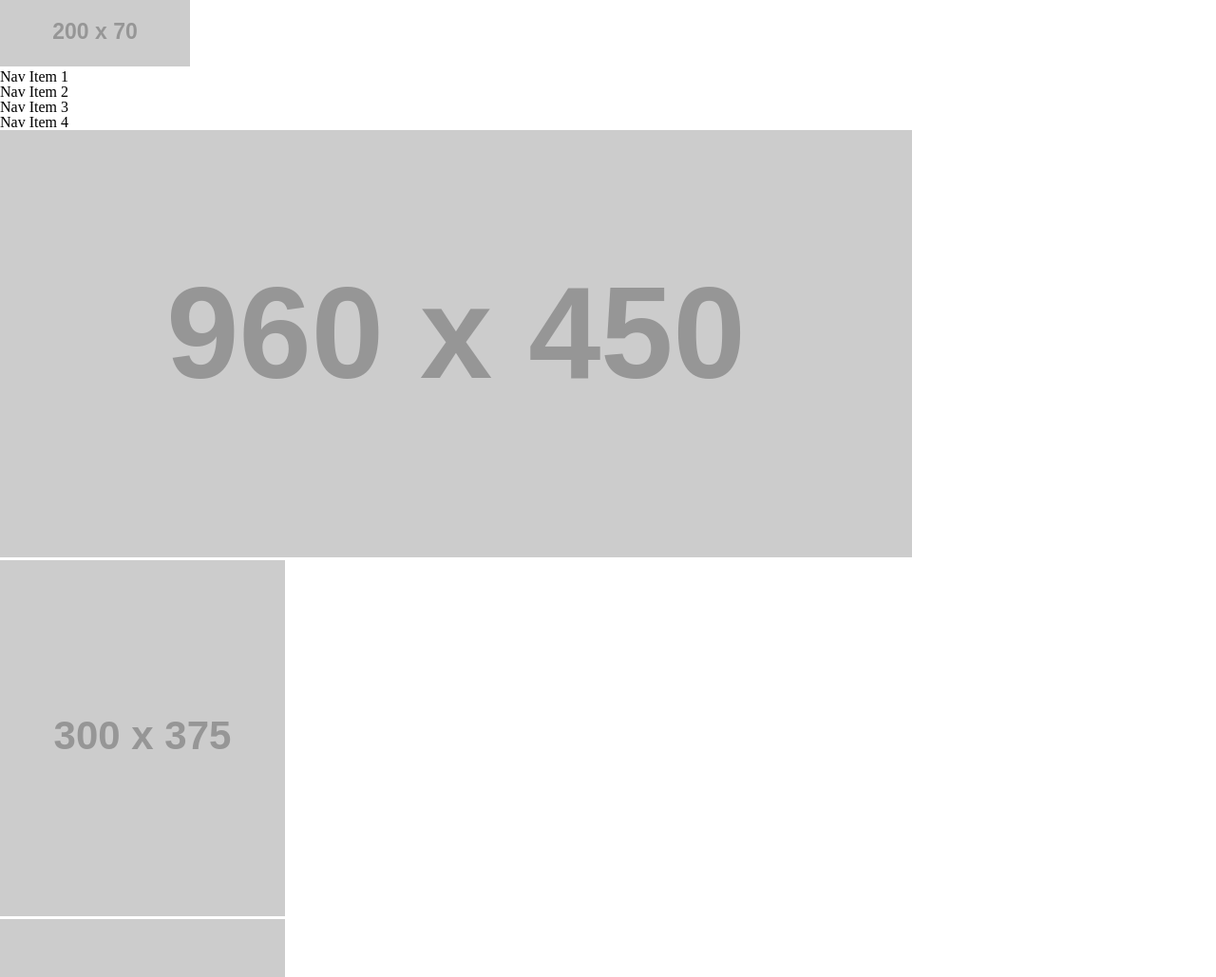
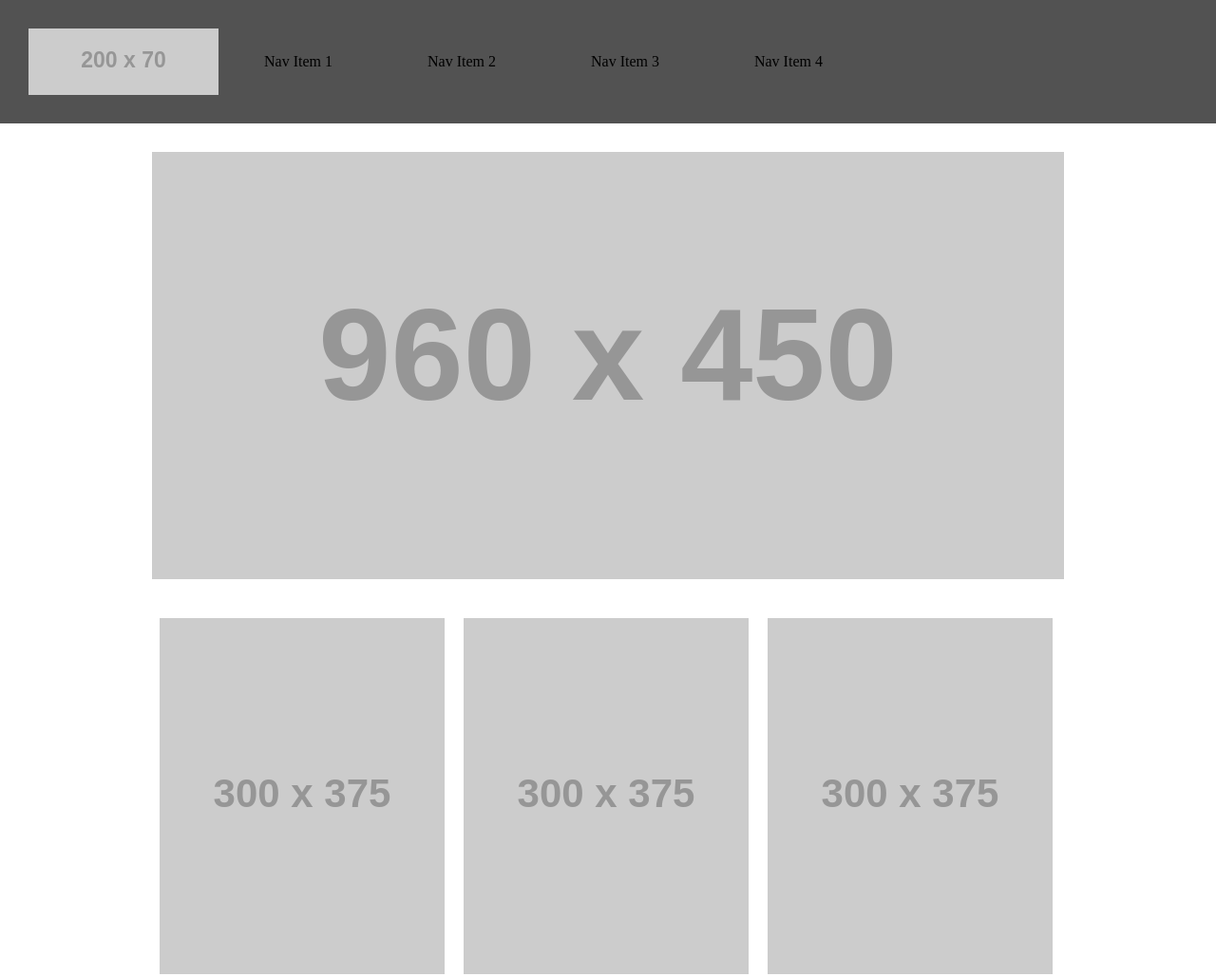
Before and after one commit to IndigoShock/wirefame-exercise, a plain HTML site: page index.html in a window 1280 px wide. Shown: the top 1029 px of the page at 95% size. Drawn offline with Linux system fonts and the light colour scheme; files that its build step writes are made by us from their sources; placeholder pictures from the web are drawn by us.

Commit message:
committing to switch branches

```diff
--- /dev/null
+++ b/css/style.css
@@ -0,0 +1,85 @@
+body, html {
+  margin:0;
+  padding:0;
+  height:100%;
+}
+
+* {
+  box-sizing: border-box;
+}
+
+header, footer {
+  background-color: #525252;
+  padding: 30px;
+  width: 100%;
+}
+
+nav ul {
+  list-style-type: none;
+  margin:0;
+  padding:0;
+  float: left;
+}
+
+nav ul li {
+  display: inline-block;
+  line-height: 70px;
+  padding: 0 3em;
+}
+
+nav {
+  border: 0px;
+  overflow: hidden;
+}
+
+nav img {
+  float: left;
+}
+
+main {
+  margin: 30px auto;
+  width: 960px;
+}
+
+main ul {
+  list-style-type: none;
+  margin:0;
+  padding:0;
+  float: left;
+}
+
+main ul li {
+  display: inline-block;
+  margin: auto;
+}
+
+main ul li .card {
+  padding: 8px;
+}
+
+.card button {
+  background-color: #ddd;
+}
+
+.card header {
+  background: #fff;
+  height: 2em;
+  width: auto;
+}
+
+.card p {
+  display: inline-block;
+}
+
+.card img {
+  margin: 30px auto;
+}
+
+.card button:hover {
+  background-color: yellow;
+}
+
+.shon .text {
+  outline: 1px solid #525252;
+  display: inline-block;
+}
--- a/index.html
+++ b/index.html
@@ -25,6 +25,7 @@
     <main>
       <img src="https://placehold.it/960x450/ddd"/>
       <!-- 3 Subbanners -->
+      <div id="3sub">
       <ul>
           <li>
             <div class="card">
@@ -41,23 +42,27 @@
               <img src="https://placehold.it/300x375/ddd"/>
             </div>
           </li>
-        </ul>
-
+      </ul>
+    </div>
         <!-- Featured Section Banner and Heading -->
-        <div class="card">
+        <div class="shon">
+          <div class="text">
+          <img src="https://placehold.it/480x400/ddd"/>
+          </div>
+          <div class="text">
           <header>Featured Section Heading</header>
-          <img src="https://placehold.it/480x400/ddd"/>
-          <p>
+            <p>
               "Lorem ipsum dolor sit amet, consectetur adipiscing elit, sed do eiusmod tempor incididunt ut labore et dolore magna aliqua. Ut enim ad minim veniam, quis nostrud exercitation ullamco laboris nisi ut aliquip ex ea commodo consequat. Duis aute irure dolor in reprehenderit in voluptate velit esse cillum dolore eu fugiat nulla pariatur. Excepteur sint occaecat cupidatat non proident, sunt in culpa qui officia deserunt mollit anim id est laborum."
-          </p>
-          <a href="#">Call to Action</a>
+            </p>
+            <button>
+              <a href="#">Call to Action</a>
+            </button>
+          </div>
         </div>
     </main>
-
   </body>
 
 <footer>
-
 </footer>
 
 </html>
```
Also changed, not shown: css/reset.css (renamed from reset.css), style.css (deleted).
